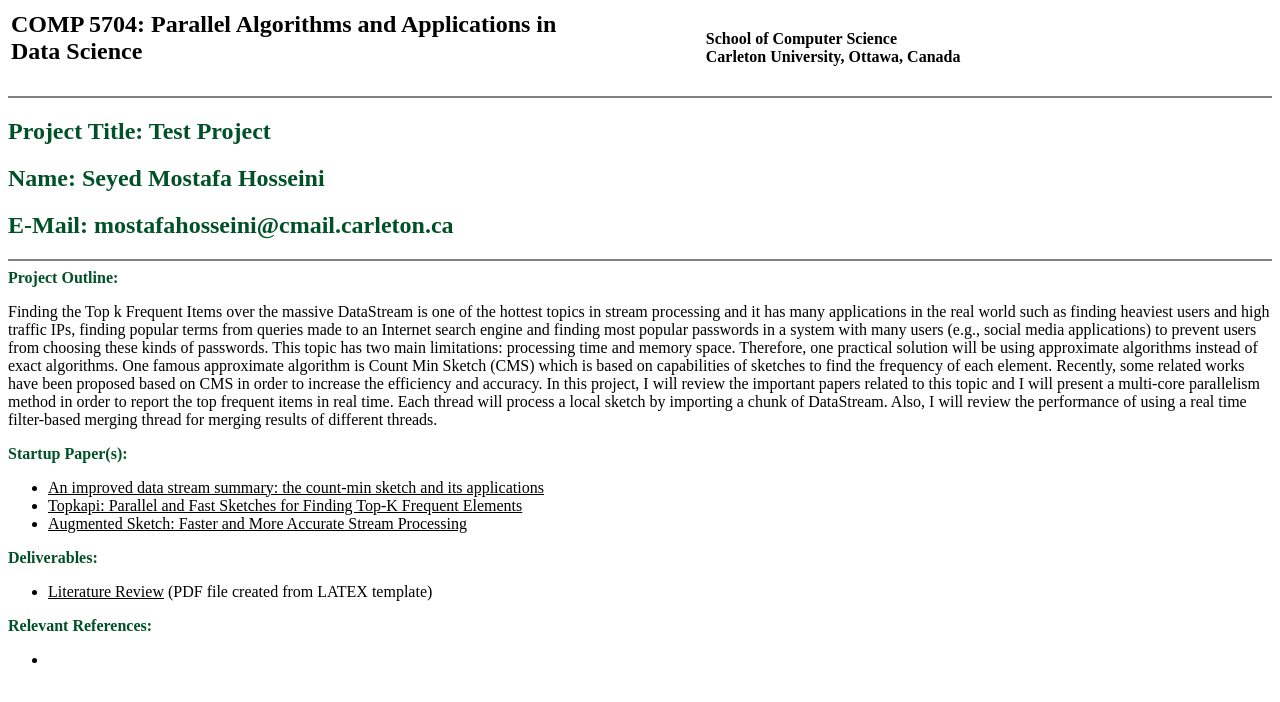
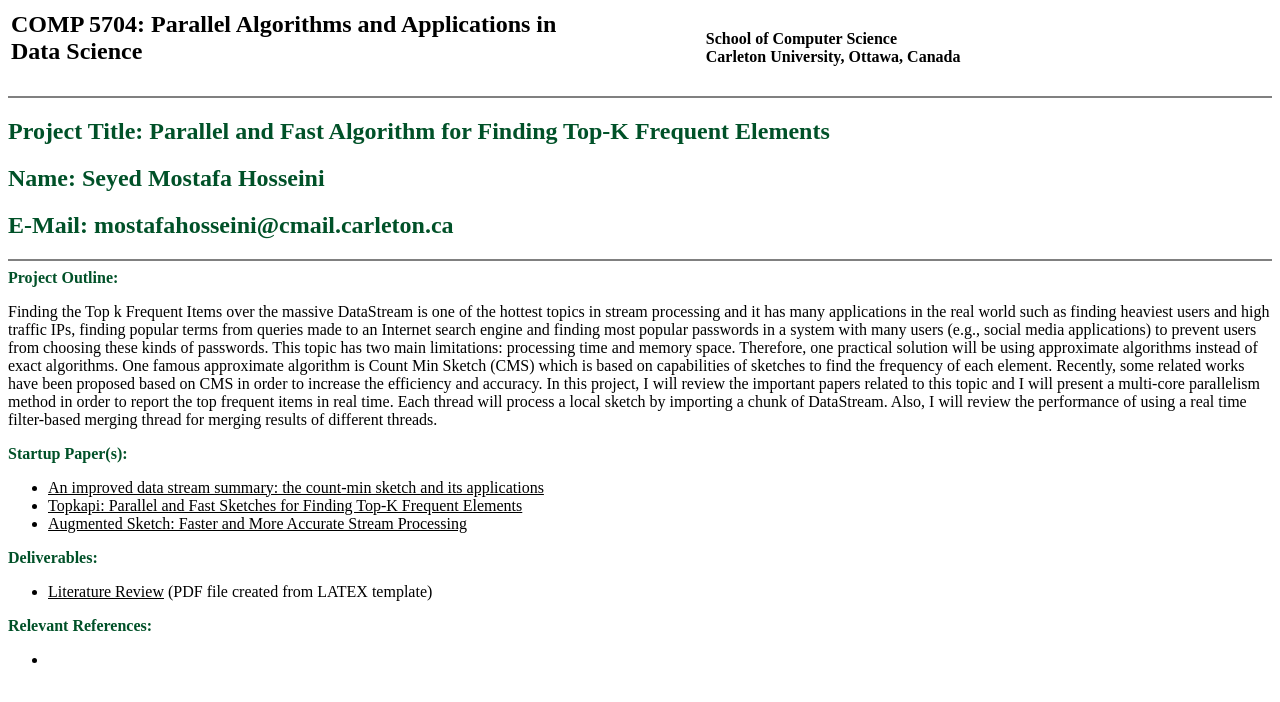
Before and after one commit to mostafah598/Comp5704, a plain HTML site: page index.html in a window 1280 px wide. Drawn offline with Linux system fonts and the light colour scheme.

Commit message:
Update index.html

```diff
--- a/index.html
+++ b/index.html
@@ -24,7 +24,8 @@
 </table>
 
 <hr noshade="noshade">
-<h2><font color="#005128">Project Title: </font><font><font color="#005128">Test Project</font></font></h2>
+<h2><font color="#005128">Project Title: </font><font><font color="#005128">Parallel and Fast Algorithm for Finding
+Top-K Frequent Elements</font></font></h2>
 
 <h2><font><font color="#005128">Name: Seyed Mostafa Hosseini</font></font></h2>
 
```
